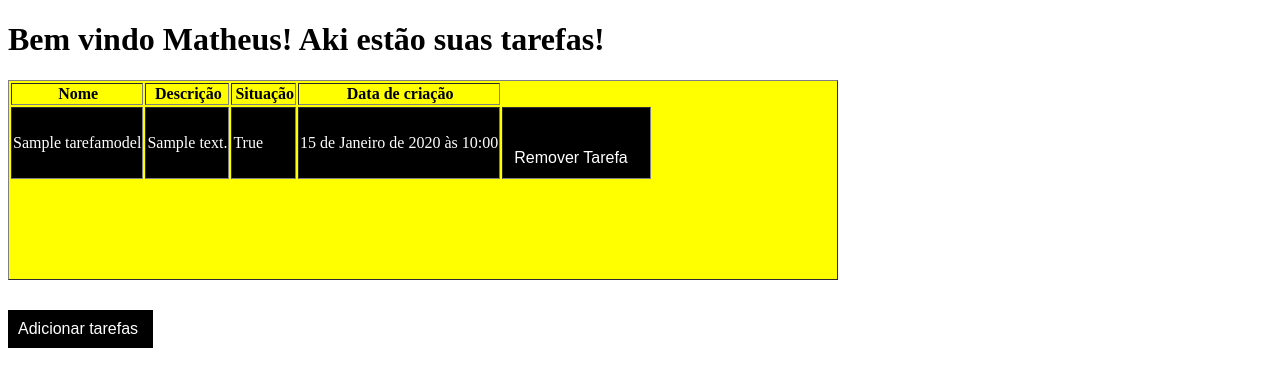
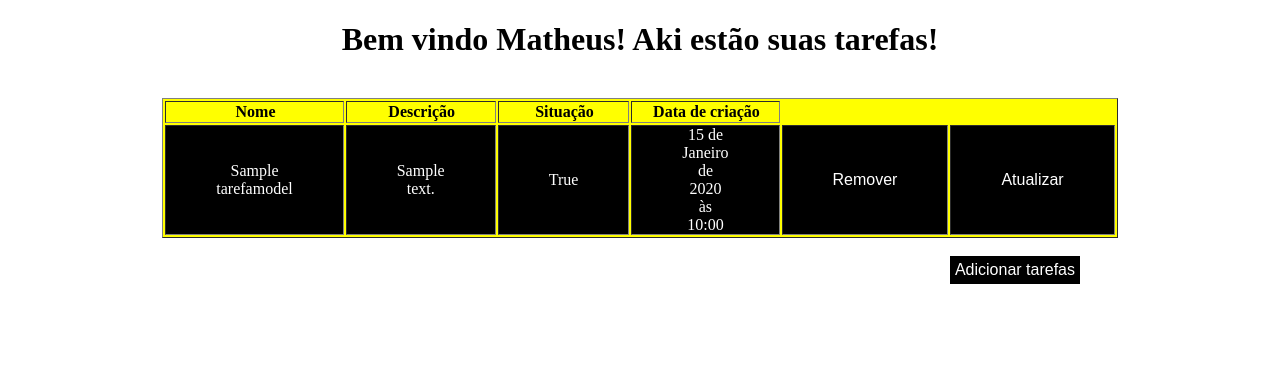
Before and after one commit to MatheusHenry21/django-aprendizagem, a Django app: page /tarefas/ in a window 1280 px wide. Shown: the top 387 px of the page. Run offline with Django 5.2, Linux system fonts and the light colour scheme; tables that the repository leaves empty hold one stand-in row (values such as "Sample post").

Commit message:
Estilização da página

```diff
--- a/templates/tarefas/home.html
+++ b/templates/tarefas/home.html
@@ -5,14 +5,23 @@
     <meta name="viewport" content="width=device-width, initial-scale=1.0">
     <title>Aprendizado Django</title>
     <style>
-        thead {
-            text-indent: 20px;
+
+        h1 {
+            text-align: center;
+        }
+
+        table.tarefas {
+            margin: 0 auto;
+        }
+        div#centro {
+            text-align: center;
+            display: block;
+            margin-top: 40px;
         }
 
         table {
-            display: block;
-            width: 830px;
-            height: 200px;
+            width: 400px;
+            height: auto;
             background-color: yellow;
         }
 
@@ -25,16 +34,26 @@
             background-color: black;
             color: white;
             display: block;
-            width: 125px;
             text-decoration: none;
-            padding: 10px;
-            margin-top: 30px;
+            margin-top: 0px;
             font-family: sans-serif;
             position: relative;
+
         }
 
         a:hover {
             text-decoration: underline;
+        }
+
+        a#add {
+            position: absolute;
+            right: 200px;
+            padding: 5px;
+        }
+
+        td {
+            padding: 0px 50px 0px 50px;
+            text-align: center;
         }
 
         th {
@@ -43,8 +62,10 @@
     </style>
 </head>
 <body>
+
     <h1>Bem vindo {{nome}}! Aki estão suas tarefas!</h1>
-    <table border="1">
+    <div id="centro"></div>
+        <table border="1" class="tarefas">
             <thead>
                 <th>Nome</th>
                 <th>Descrição</th>
@@ -53,14 +74,23 @@
             </thead>
             <tbody>
                 {% for tarefa in tarefas %}
-                <td>{{tarefa.nome}}</td>
-                <td>{{tarefa.descricao}}</td>
-                <td>{{tarefa.situacao}}</td>
-                <td>{{tarefa.data_criacao}}</td>
-                <td><a href="{% url 'tarefas:remover'  tarefa.id %}">Remover Tarefa</a></td>
+                    <tr>
+                        <td>{{ tarefa.nome }}</td>
+                        <td>{{ tarefa.descricao }}</td>
+                        <td>{{ tarefa.situacao }}</td>
+                        <td>{{ tarefa.data_criacao }}</td>
+                        <td>
+                            <a href="{% url 'tarefas:remover' tarefa.id %}">Remover</a>
+                        </td>
+                        <td>
+                            <a href="{% url 'tarefas:editar' tarefa.id %}">Atualizar</a>
+                        </td>
+                    </tr>
                 {% endfor %}
             </tbody>
         </table>
-    <a href="{% url 'tarefas:adicionar' %}">Adicionar tarefas</a>
+        <br/>
+        <a href="{% url 'tarefas:adicionar' %}" id="add">Adicionar tarefas</a>
+    </div>
 </body>
 </html>
```
Lines whose indentation alone changed are shown as unchanged.
